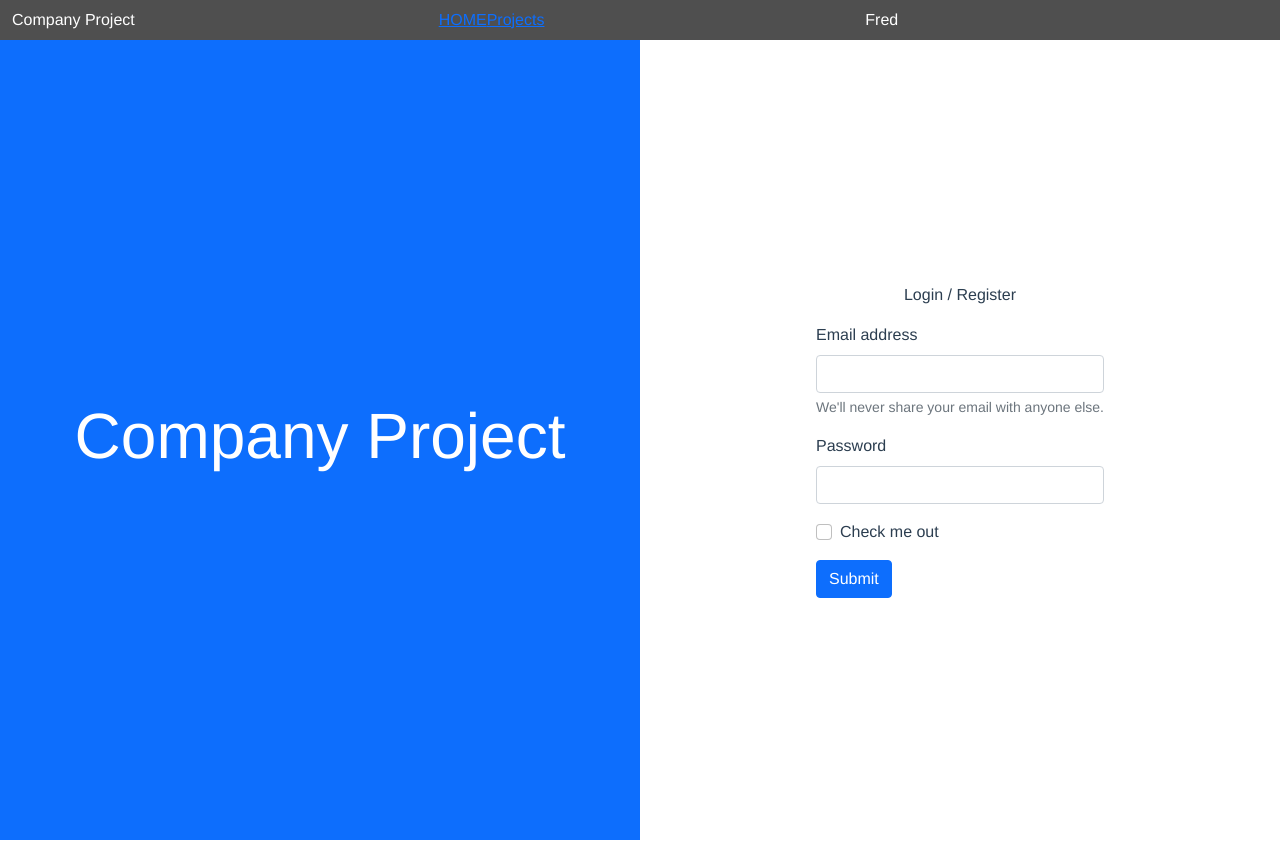
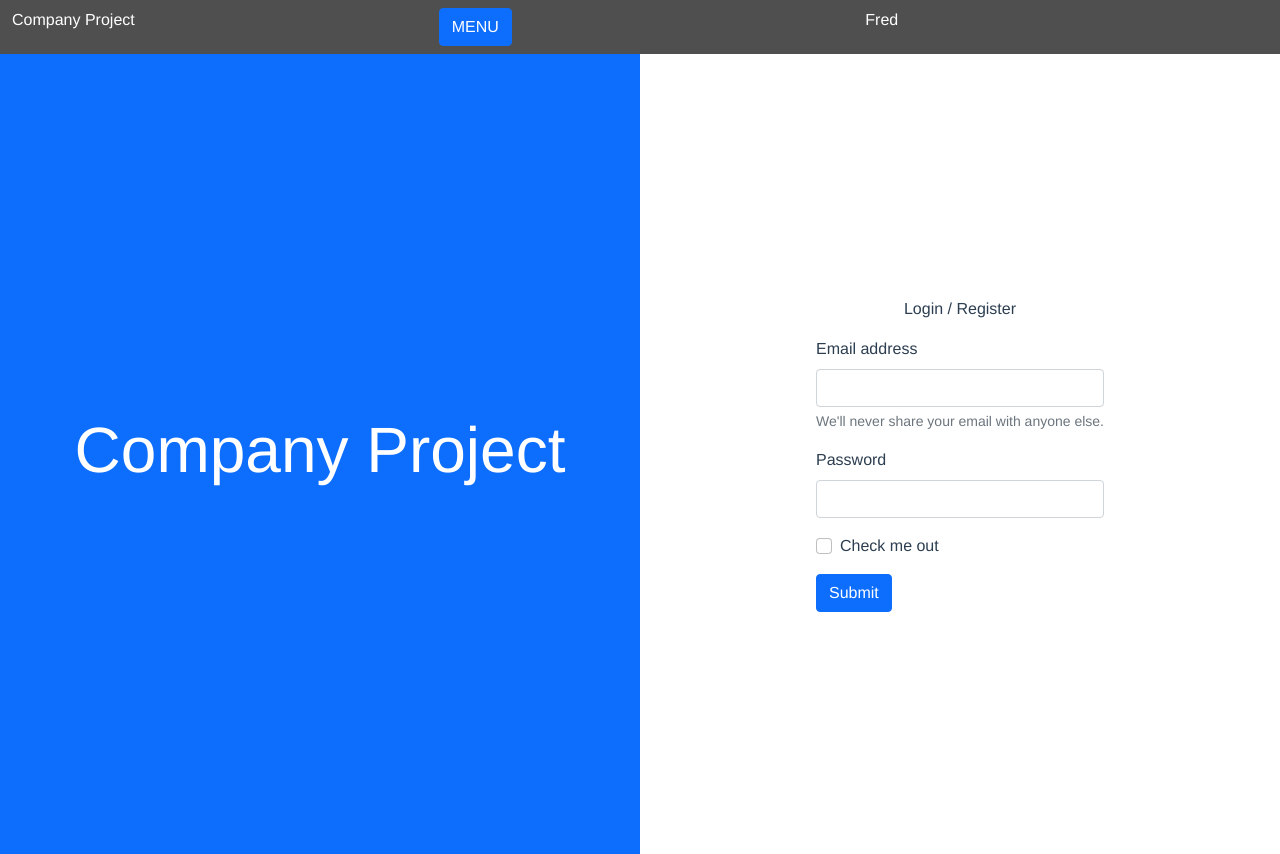
Before and after one commit to fredjacobs/project101, a Vue app: page / in a window 1280 px wide. Built offline with nearby package versions, Linux system fonts and the light colour scheme.

Commit message:
Added Menu Off Canvas

```diff
--- a/src/components/Toolbar.vue
+++ b/src/components/Toolbar.vue
@@ -1,9 +1,42 @@
 <template>
   <div class="row toolbar py-2">
     <div class="col-md-4 text-white">Company Project</div>
+
     <div class="col-md-4 text-white">
-      <router-link to="/">HOME</router-link>
-      <router-link to="/projectslistview">Projects</router-link>
+      <!--Off Canvas #####################################-->
+
+      <button
+        class="btn btn-primary"
+        type="button"
+        data-bs-toggle="offcanvas"
+        data-bs-target="#offcanvasRight"
+        aria-controls="offcanvasRight"
+      >
+        MENU
+      </button>
+
+      <div
+        class="offcanvas offcanvas-end"
+        tabindex="-1"
+        id="offcanvasRight"
+        aria-labelledby="offcanvasRightLabel"
+      >
+        <div class="offcanvas-header">
+          <h5 id="offcanvasRightLabel">Offcanvas right</h5>
+          <button
+            type="button"
+            class="btn-close text-reset"
+            data-bs-dismiss="offcanvas"
+            aria-label="Close"
+          ></button>
+        </div>
+        <div class="offcanvas-body">
+          <router-link to="/">HOME</router-link>
+          <router-link to="/projectslistview">Projects</router-link>
+        </div>
+      </div>
+
+      <!--##################################-->
     </div>
     <div class="col-md-4 text-white">{{ name }}</div>
   </div>
```
